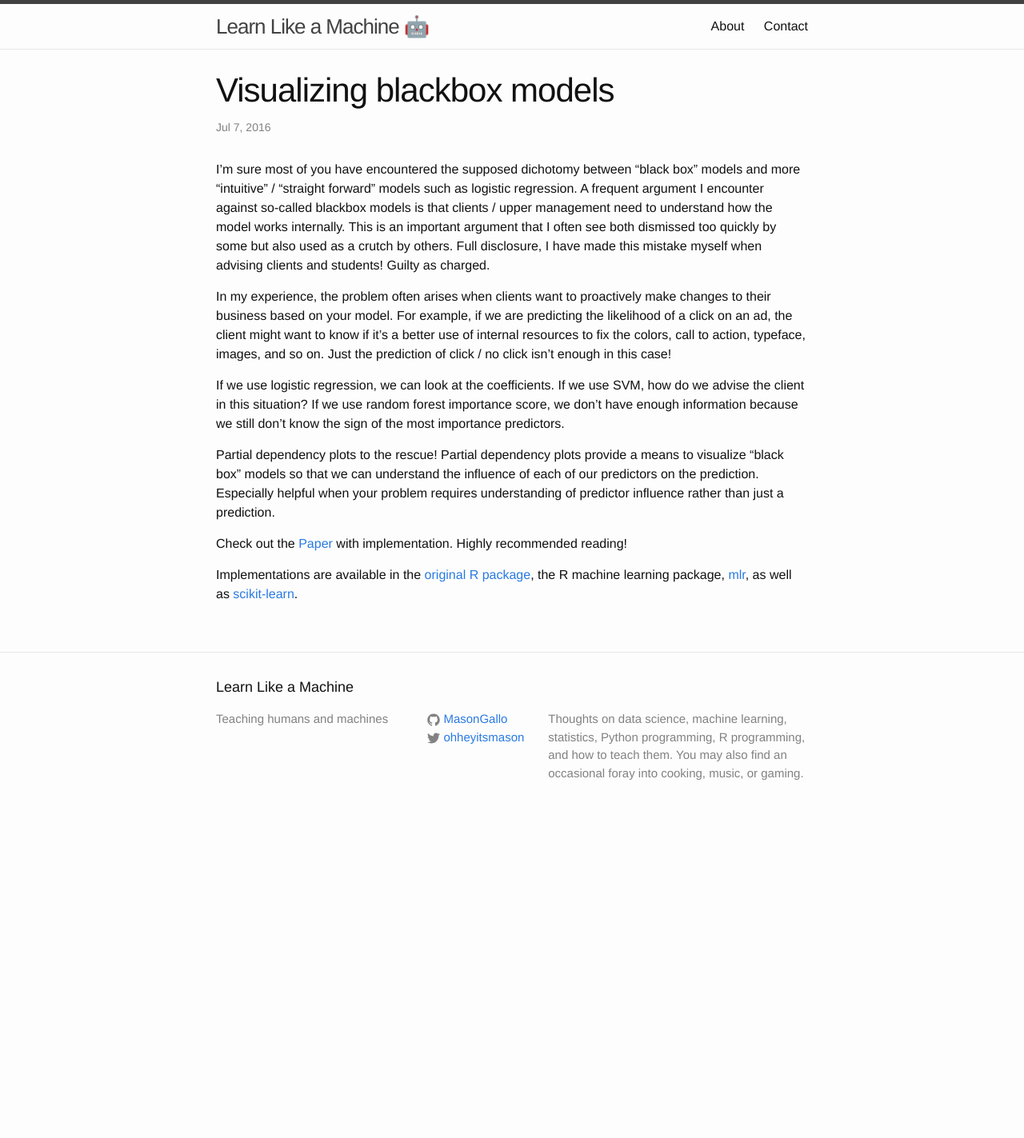
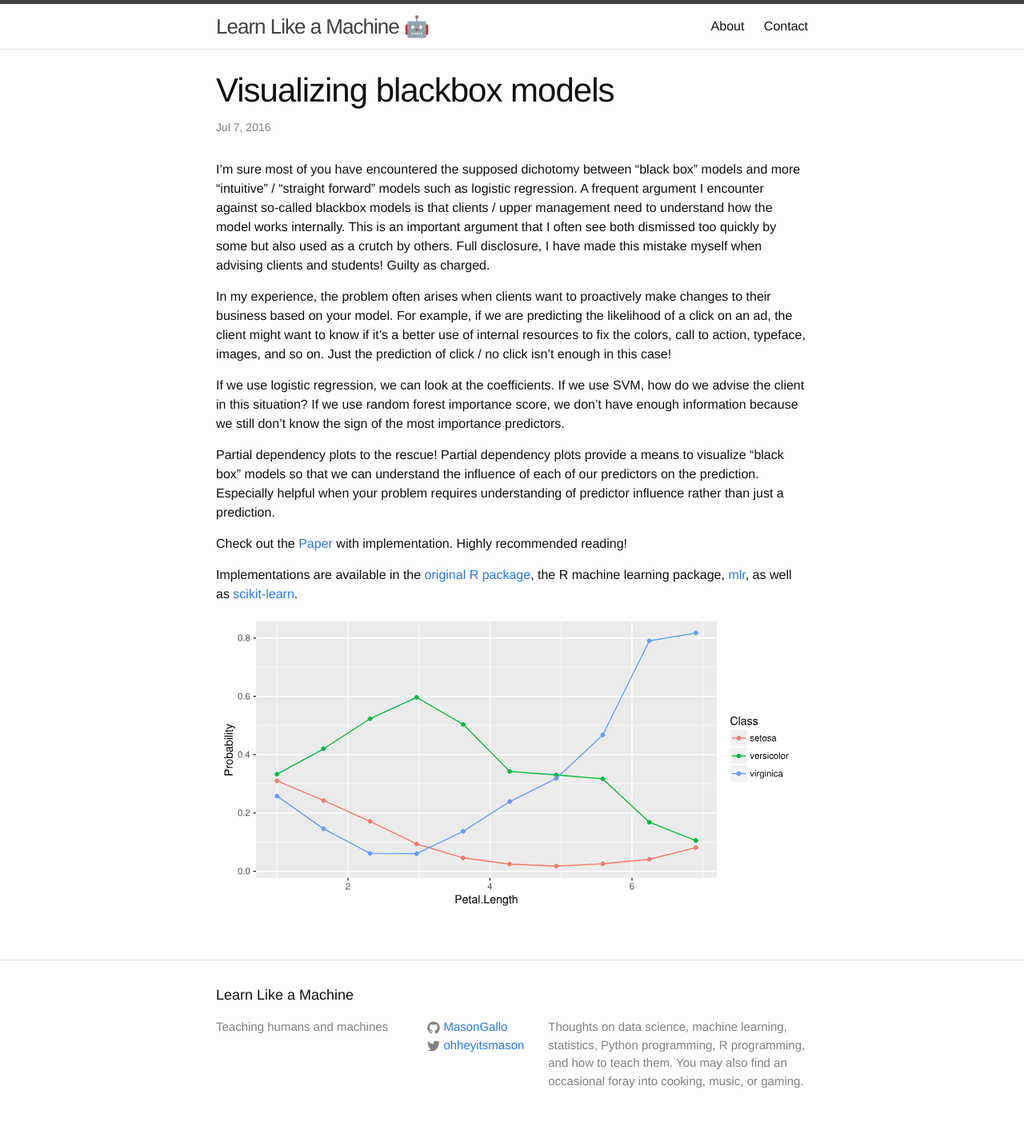
Before and after one commit to MasonGallo/masongallo.github.io, a Jekyll site: the page built from _posts/2016-07-07-visualizing-black-box.markdown, in a window 1280 px wide. Shown: the whole page at 80% size. Built offline with Jekyll 4.4.1, drawn with Linux system fonts in a browser that asks for light colours; before the commit the page ends 1038 px from its top, so only the background shows below that.

Commit message:
Add plot for partial dep

```diff
--- a/_posts/2016-07-07-visualizing-black-box.markdown
+++ b/_posts/2016-07-07-visualizing-black-box.markdown
@@ -15,3 +15,5 @@ Partial dependency plots to the rescue! Partial dependency plots provide a means
 Check out the [Paper](http://arxiv.org/abs/1309.6392) with implementation. Highly recommended reading!
 
 Implementations are available in the [original R package](https://github.com/kapelner/ICEbox), the R machine learning package, [mlr](http://mlr-org.github.io/mlr-tutorial/devel/html/partial_dependence/index.html), as well as [scikit-learn](http://scikit-learn.org/stable/auto_examples/ensemble/plot_partial_dependence.html).
+
+![partial dependence plot](/assets/partial_dependence.svg)
```
Also changed, not shown: assets/partial_dependence.svg (added).
